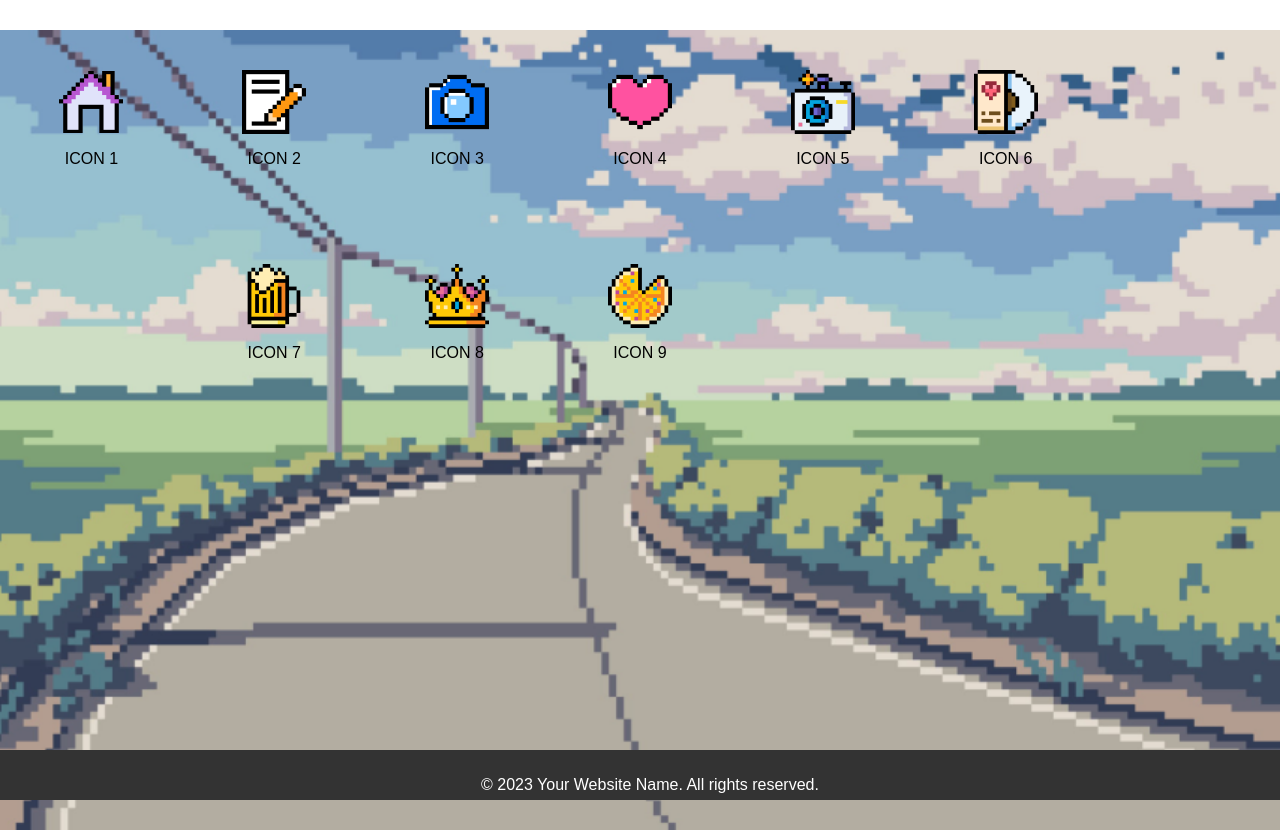
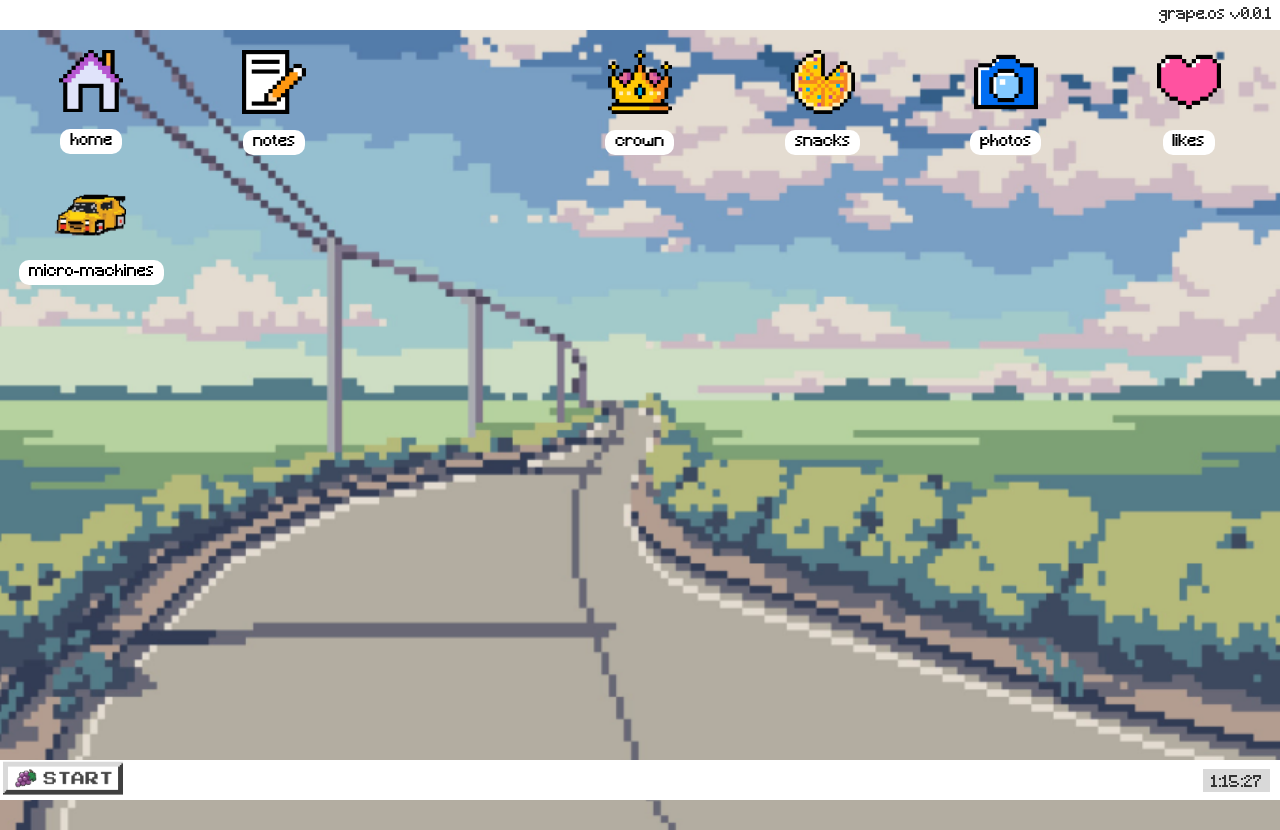
Before and after one commit to wyattlovesgrapes/wyatt-loves-grapes, a plain HTML site: page index.html in a window 1280 px wide. Drawn offline with Linux system fonts and the light colour scheme.

Commit message:
updated process for displaying icons, added font, clock, start button, os version

```diff
--- a/index.html
+++ b/index.html
@@ -8,11 +8,14 @@
 </head>
 <body>
     <header>
+        <p>grape.os v0.0.1</p>
         <!-- Add content for your header here -->
         <!--<p>| BREAKING NEWS: AI DEVELOPS GROUND BREAKING ALGORITHM TO DETERMINE THE MOST IRRITATING ADS, DECIDES IT'S ALL OF THEM | SELF-DRIVING CARS DEMAND SEPARATE LANES FOR 'EMOTIONALLY UNSTABLE' HUMAN DRIVERS | </p> -->
         <!--<p>BREAKING NEWS: ARTIFICIAL INTELLIGENCE CREATES PERFECT DATING APP, MATCHES EVERYONE WITH THEIR REFRIGERATOR</p>-->
         <!-- Add navigation or other header content as needed -->
     </header>
+
+    <div id="homepage"></div>
 
     <div id="blog-window">
         <div id="window-header">
@@ -22,68 +25,9 @@
         <div id="blog-window-post"></div>
     </div>
 
-
-    <div class="homepage">
-        <div id="icon1" class="icon">
-            <img src="/assets/icons/icon-1.png" alt="Icon 1">
-            <p>ICON 1</p>
-
-        </div>
-
-        <div id="icon2" class="icon">
-            <img src="/assets/icons/icon-2.png" alt="Icon 2">
-            <p>ICON 2</p>
-
-        </div>
-
-        <div id="icon3" class="icon">
-            <img src="/assets/icons/icon-3.png" alt="Icon 3">
-            <p>ICON 3</p>
-
-        </div>
-
-        <div id="icon4" class="icon">
-            <img src="/assets/icons/icon-4.png" alt="Icon 4">
-            <p>ICON 4</p>
-
-        </div>
-
-        <div id="icon5" class="icon">
-            <img src="/assets/icons/icon-5.png" alt="Icon 5">
-            <p>ICON 5</p>
-        </div>
-
-        <div id="icon6" class="icon">
-            <img src="/assets/icons/icon-6.png" alt="Icon 6">
-            <p>ICON 6</p>
-        </div>
-
-        <div class="empty-space"></div>
-        <div class="empty-space"></div>
-
-
-
-        <div id="icon7" class="icon">
-            <img src="/assets/icons/icon-7.png" alt="Icon 7">
-            <p>ICON 7</p>
-        </div>
-
-        <div id="icon8" class="icon">
-            <img src="/assets/icons/icon-8.png" alt="Icon 8">
-            <p>ICON 8</p>
-        </div>
-
-        <div id="icon9" class="icon">
-            <img src="/assets/icons/icon-9.png" alt="Icon 9">
-            <p>ICON 9</p>
-        </div>
-
-    </div>
-
     <footer>
-        <!-- Add content for your footer here -->
-        <p>&copy; 2023 Your Website Name. All rights reserved.</p>
-        <!-- Add other footer content or links as needed -->
+        <img src="assets/start-button-02.png" id="start-button">
+        <p id="clock"></p>
     </footer>
 
     <script src="main.js"></script>
--- a/main.js
+++ b/main.js
@@ -1,8 +1,40 @@
 // main.js
+var desktopIconArray = [
+    { name: 'home', position: 1, visible: true, empty: false },
+    { name: 'notes', position: 2, visible: true, empty: false },
+    { name: 'Icon3', position: 3, visible: true, empty: true },
+    { name: 'crown', position: 4, visible: true, empty: false },
+    { name: 'snacks', position: 5, visible: true, empty: false },
+    { name: 'photos', position: 6, visible: true, empty: false },
+    { name: 'likes', position: 7, visible: true, empty: false },
+    { name: 'micro-machines', position: 8, visible: true, empty: false },
+    { name: 'Icon9', position: 9, visible: true, empty: true },
+    { name: 'Icon10', position: 10, visible: true, empty: true },
+    { name: 'Icon11', position: 11, visible: true, empty: true },
+    { name: 'Icon12', position: 12, visible: true, empty: true },
+    { name: 'Icon13', position: 13, visible: true, empty: true },
+    { name: 'Icon14', position: 14, visible: true, empty: true },
+    { name: 'Icon15', position: 15, visible: true, empty: true },
+    { name: 'Icon16', position: 16, visible: true, empty: true },
+    { name: 'Icon17', position: 17, visible: true, empty: true },
+    { name: 'Icon18', position: 18, visible: true, empty: true },
+    { name: 'Icon19', position: 19, visible: true, empty: true },
+    { name: 'Icon20', position: 20, visible: true, empty: true },
+    { name: 'Icon21', position: 21, visible: true, empty: true },
+    { name: 'Icon22', position: 22, visible: true, empty: true },
+    { name: 'Icon23', position: 23, visible: true, empty: true },
+    { name: 'Icon24', position: 24, visible: true, empty: true },
+    { name: 'Icon25', position: 25, visible: true, empty: true },
+    { name: 'Icon26', position: 26, visible: true, empty: true },
+    { name: 'Icon27', position: 27, visible: true, empty: true },
+    { name: 'Icon28', position: 28, visible: true, empty: true },
+];
+
+renderIcons(desktopIconArray);
+updateClock();
 
 document.addEventListener('DOMContentLoaded', function () {
     console.log('DOM content loaded');
-
     // Attach click event listeners to all icons
     const icons = document.querySelectorAll('.icon');
 
@@ -12,7 +44,7 @@ document.addEventListener('DOMContentLoaded', function () {
             const iconId = icon.id;
             console.log('Clicked on icon with ID:', iconId);
 
-            loadAndDisplayContent(`/blog-posts/post${iconId.replace('icon', '')}.html`);
+            loadAndDisplayContent(`/blog-posts/${icon.id}.html`);
 
 
         });
@@ -60,3 +92,67 @@ function closeContentWindow(){
     const blogWindow  = document.getElementById('blog-window');
     blogWindow.style.display = 'none';
 }
+
+
+
+
+//Icon Functions
+function addEmptyIcon() {
+    var emptyIcon = document.createElement('div');
+    emptyIcon.className = 'empty-space';
+
+    return emptyIcon;
+}
+
+function removeIcon(icon) {
+    var homepage = document.getElementById('homepage');
+
+     // Replace 'childIdToRemove' with the actual id of the child you want to remove
+    var childToRemove = document.getElementById(icon);
+
+    if (childToRemove) {
+        homepage.removeChild(childToRemove);
+    }
+}
+
+function createIcon(iconInfo) {
+    var icon = document.createElement('div');
+    icon.id = iconInfo.name;
+    icon.className = 'icon';
+    icon.innerHTML = `
+        <img src="/assets/icons/${iconInfo.name.toLowerCase()}.png" alt="${iconInfo.name}">
+        <p class='icon-title'>${iconInfo.name}</p>
+    `;
+    return icon;
+}
+
+function renderIcons(iconArray) {
+    var homepage = document.getElementById('homepage');
+
+    iconArray.forEach(function (iconInfo) {
+
+        if (iconInfo.empty === false) {
+            var icon = createIcon(iconInfo);
+        } else {
+            var icon = addEmptyIcon();
+        }
+        homepage.appendChild(icon);
+    });
+}
+
+
+function updateClock() {
+    var now = new Date();
+    var hours = now.getHours();
+    var minutes = now.getMinutes();
+    var seconds = now.getSeconds();
+
+    if (hours >= 13) {
+        hours = hours - 12;
+    }
+
+    document.getElementById('clock').innerHTML =
+        hours + ':' + (minutes < 10 ? '0' : '') + minutes + ':' + (seconds < 10 ? '0' : '') + seconds;
+
+    setTimeout(updateClock, 1000); // Update every second
+}
--- a/style.css
+++ b/style.css
@@ -1,4 +1,8 @@
 /* Global Styles */
+@font-face {
+    font-family: 'Minecraft';
+    src: url('/assets/fonts/Minecraft.ttf') format('truetype');
+  }
 
 
 /* Body */
@@ -6,30 +10,29 @@ body {
     margin: 0;
     font-family: Arial, sans-serif;
     overflow: hidden;
+    font-family: 'Minecraft';
 }
 /* Header */
 header {
     background: #fff;
     color: #333;
     padding: 0px;
-    text-align: center;
+    text-align: right;
     margin: 0;
     height: 30px;
-    overflow: hidden; /* Prevent margin collapsing */
-    display: flex;
-    align-items: center;
-    justify-content: center;
+
+}
+header p {
+    position: relative;
+    padding-right: 8px;
+    top:50%;
+    transform: translateY(-50%);
+    margin: 0;
 
 }
 
-/* Scrolling text animation
-header p {
-    white-space: nowrap;
-    overflow: hidden;
-    animation: scrollText 45s linear infinite;
-    animation-delay: -25s;
-}
-*/
+
+
 
 @keyframes scrollText {
     0% {
@@ -44,24 +47,44 @@ header p {
 
 /* Footer */
 footer {
-    background: #333;
-    color: #fff;
-    padding: 10px;
-    text-align: center;
+    background: #fff;
+    color: #333;
+    padding: 0px;
     position: fixed;
     bottom: 0;
     width: 100%;
-    height: 30px;
+    height: 40px;
     overflow: hidden;
+}
+
+#start-button {
+    position: absolute;
+    top: 50%;
+    left: 3px;
+    transform: translateY(-50%);
+    height: auto;
+    width: 120px;
+}
+
+#clock{
+    z-index: 3;
+    position: absolute;
+    right: 10px;
+    bottom: -8px;
+    background:#d9d9d9;
+    padding-top: 6px;
+    padding-left: 8px;
+    padding-right: 8px;
 }
 
 /* Global Classes */
 .icon img {
-    max-width: 80%; /* Adjust the size as needed */
-    max-height: 80%; /* Adjust the size as needed */
+    height: 64px;
+    width: auto;
 }
 
-.homepage {
+
+#homepage {
     background: url('/assets/bg-01.png') center/cover no-repeat fixed;
     height: 100vh;
     display: grid;
@@ -74,7 +97,19 @@ footer {
     display: flex;
     flex-direction: column;
     align-items: center;
-    padding: 40px;
+    padding-top: 30px;
+    max-height: 100px;
+    width:auto;
+
+}
+
+.icon-title {
+    background-color: #fff;
+    padding-top: 4px;
+    padding-bottom: 4px;
+    padding-left: 10px;
+    padding-right: 10px;
+    border-radius: 10px;
 }
 
 #window-header {
@@ -113,6 +148,8 @@ footer {
 
 }
 
+
+
 /* Ids
 #content-container {
 
@@ -121,7 +158,7 @@ footer {
 
 /* Mobile */
 @media (max-width: 768px) {
-    .homepage {
+    #homepage {
         grid-template-columns: repeat(3, 1fr);
         grid-template-rows: repeat(7, 1fr);
     }
@@ -129,7 +166,7 @@ footer {
 
 /* Desktop */
 @media (min-width: 767px) {
-    .homepage {
+    #homepage {
       grid-template-columns: repeat(7, 1fr);
       grid-template-rows: repeat(7, 1fr);
     }
```
Also changed, not shown: assets/fonts/Minecraft.ttf (added), assets/icons/crown.png (renamed from assets/icons/icon-8.png), assets/icons/home.png (renamed from assets/icons/icon-1.png), assets/icons/likes.png (renamed from assets/icons/icon-4.png), assets/icons/micro-machines.png (added), assets/icons/notes.png (renamed from assets/icons/icon-2.png), assets/icons/photos.png (renamed from assets/icons/icon-3.png), assets/icons/snacks.png (renamed from assets/icons/icon-9.png), assets/start-button-02.png (added), assets/start-button.png (added), blog-posts/bin.html (renamed from blog-posts/post4.html), blog-posts/home.html (renamed from blog-posts/post1.html), blog-posts/micro-machines.html (renamed from blog-posts/post5.html), blog-posts/notes.html (renamed from blog-posts/post2.html), 1 more files.
